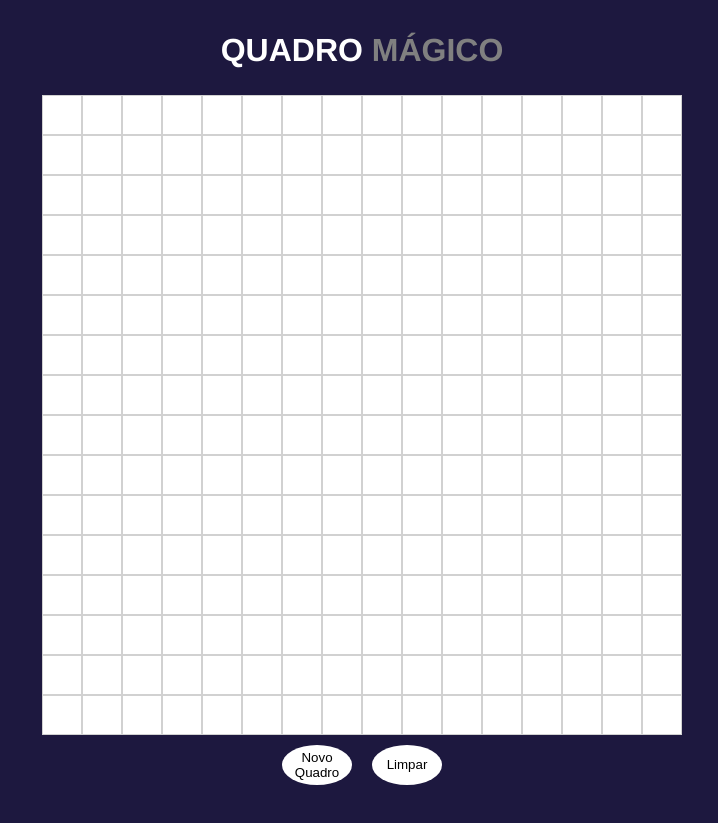
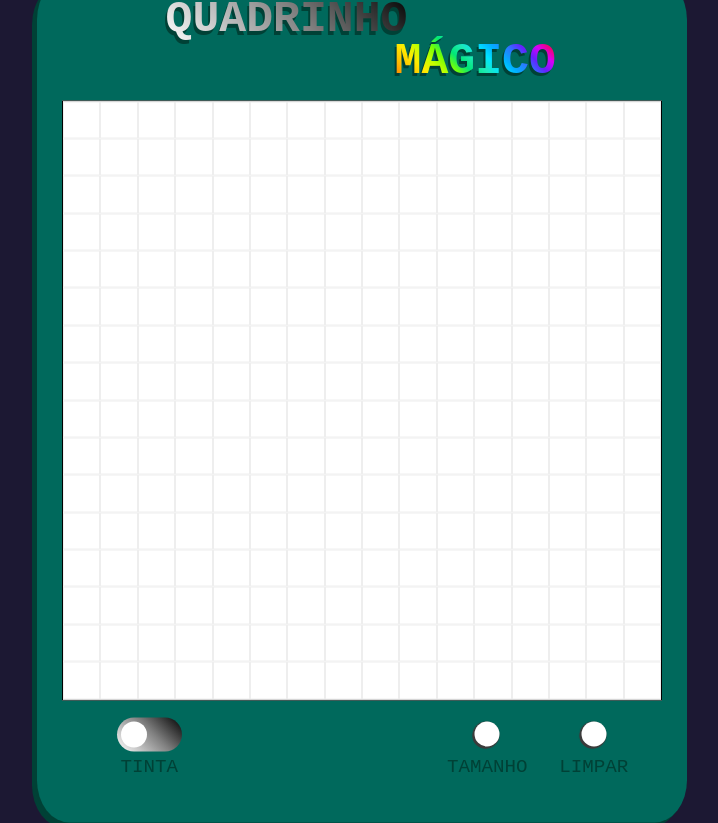
Before and after one commit to luizhbento/etch_a_sketch, a plain HTML site: page index.html in a window 1280 px wide. Shown: the whole page, without its empty margins (278-996 px from the left). Before the commit the page ends 800 px from the top, so only its background shows below. Drawn offline with Linux system fonts and the light colour scheme.

Commit message:
Finished Project

```diff
--- a/index.html
+++ b/index.html
@@ -4,21 +4,57 @@
     <meta charset="UTF-8" />
     <meta name="viewport" content="width=device-width, initial-scale=1.0" />
     <meta name="description" content="Quadrinho Mágico" />
-    <title>QUADRO MÁGICO</title>
+    <title>QUADRINHO MÁGICO</title>
     <link rel="stylesheet" href="./styles.css" />
   </head>
   <body>
-    <div class="container">
+    <!-- Exemplo de um quadrado responsivo. -->
+    <!-- <div class="test-square">
+      <div class="content">
+        <div class="box 1"></div>
+        <div class="box 2"></div>
+        <div class="box 3"></div>
+      </div>
+    </div> -->
+    <div class="board">
       <h1>
-        QUADRO
-        <span class="h1-cinza">MÁGICO</span>
+        <span class="gray-text">QUADRINHO</span>
+        <span class="rainbow-text">MÁGICO</span>
+        <span class="gray-text-back">QUADRINHO</span>
+        <span class="rainbow-text-back">MÁGICO</span>
       </h1>
-      <div class="grid-container"></div>
+      <div class="grid-square">
+        <div class="grid-container"></div>
+      </div>
       <div class="buttons">
-        <button id="new-board">Novo Quadro</button>
-        <button id="reset">Limpar</button>
+        <div></div>
+        <div></div>
+        <label class="switch">
+          <span class="button-text">TINTA</span>
+          <input type="checkbox" />
+          <span class="slider round"></span>
+        </label>
+        <div></div>
+        <div></div>
+        <div></div>
+        <div></div>
+        <div></div>
+        <div></div>
+        <div></div>
+        <div></div>
+        <div></div>
+        <div class="button-container">
+          <span class="button-text">TAMANHO</span>
+          <button id="new-board"></button>
+        </div>
+        <div class="button-container">
+          <span class="button-text">LIMPAR</span>
+          <button id="reset"></button>
+        </div>
+        <div></div>
       </div>
     </div>
-    <script src="./javascript.js"></script>
+
+    <script src="./script.js"></script>
   </body>
 </html>
--- a/javascript.js
+++ /dev/null
@@ -1,42 +0,0 @@
-//Creates a grid with rowQuantity rows and columns.
-const createBoard = (rowQuantity) => {
-  for (let i = 0; i < rowQuantity ** 2; i++) {
-    const gridItemAdd = document.createElement("div");
-    gridItemAdd.classList.add("grid-item");
-    gridContainer.appendChild(gridItemAdd);
-    gridItemAdd.style.width = `calc(100% / ${rowQuantity})`;
-    gridItemAdd.style.height = `calc(100% / ${rowQuantity})`;
-  }
-  const gridItens = document.querySelectorAll(".grid-item");
-  gridItens.forEach((gridItem) => {
-    gridItem.addEventListener("mouseover", () => {
-      gridItem.style.backgroundColor = "gray";
-    });
-  });
-};
-
-const gridContainer = document.querySelector(".grid-container");
-createBoard(16);
-
-const resetButton = document.querySelector("#reset");
-resetButton.addEventListener("click", () => {
-  const gridItens = document.querySelectorAll(".grid-item");
-  gridItens.forEach((gridItem) => {
-    gridItem.style.backgroundColor = "white";
-  });
-});
-
-const newBoardButton = document.querySelector("#new-board");
-newBoardButton.addEventListener("click", () => {
-  let newRowQuantity = prompt("Quantas linhas? (Máx 100)");
-  while (isNaN(newRowQuantity) || newRowQuantity < 1 || newRowQuantity > 100) {
-    newRowQuantity = prompt("Por favor, digite um número de 1 a 100.");
-  }
-  while (gridContainer.firstChild) {
-    gridContainer.removeChild(gridContainer.firstChild);
-  }
-  createBoard(newRowQuantity);
-  gridItens.forEach((gridItem) => {
-    gridItem.style.backgroundColor = "white";
-  });
-});
--- /dev/null
+++ b/script.js
@@ -0,0 +1,82 @@
+const gridContainer = document.querySelector(".grid-container");
+const resetButton = document.querySelector("#reset");
+const newBoardButton = document.querySelector("#new-board");
+const colorSelector = document.querySelector("input");
+let brush = "black";
+let boardSize = 16;
+let index = 0;
+let rainbow = [
+  "#ef3550",
+  "#f48fb1",
+  "#7e57c2",
+  "#2196f3",
+  "#26c6da",
+  "#43a047",
+  "#eeff41",
+  "#f9a825",
+  "#ff5722",
+];
+
+//Creates a grid with boardSize rows and columns.
+function createBoard(boardSize) {
+  for (let i = 0; i < boardSize ** 2; i++) {
+    const gridItemAdd = document.createElement("div");
+    gridItemAdd.classList.add("grid-item");
+    gridContainer.appendChild(gridItemAdd);
+    gridItemAdd.style.width = `calc(100% / ${boardSize})`;
+    gridItemAdd.style.height = `calc(100% / ${boardSize})`;
+  }
+  const gridItens = document.querySelectorAll(".grid-item");
+  gridItens.forEach((gridItem) => {
+    gridItem.addEventListener("mouseover", () => {
+      if (colorSelector.checked) {
+        gridItem.style.opacity = 1;
+        gridItem.style.backgroundColor = rainbow[index];
+        index++;
+        if (index === 9) {
+          index = 0;
+        }
+      } else {
+        if (
+          gridItem.style.backgroundColor !== "white" &&
+          gridItem.style.backgroundColor !== "black"
+        ) {
+          gridItem.style.opacity = 0;
+        }
+        gridItem.style.backgroundColor = "black";
+        gridItem.style.opacity = parseFloat(gridItem.style.opacity || 0) + 0.2;
+      }
+    });
+  });
+}
+
+//Reset all items color to white.
+function resetBoard() {
+  const gridItens = document.querySelectorAll(".grid-item");
+  gridItens.forEach((gridItem) => {
+    gridItem.style.backgroundColor = "white";
+  });
+}
+
+//Creates a new board with the user input number of rows.
+function newBoard() {
+  let answer = prompt("Quantas linhas? (Máx 100)");
+  if (answer) {
+    while (isNaN(answer) || answer < 1 || answer > 100) {
+      answer = prompt("Por favor, digite um número de 1 a 100.");
+    }
+    boardSize = answer;
+    while (gridContainer.firstChild) {
+      gridContainer.removeChild(gridContainer.firstChild);
+    }
+    createBoard(boardSize);
+    const gridItens = document.querySelectorAll(".grid-item");
+    gridItens.forEach((gridItem) => {
+      gridItem.style.backgroundColor = "white";
+    });
+  }
+}
+
+createBoard(boardSize);
+resetButton.addEventListener("click", resetBoard);
+newBoardButton.addEventListener("click", newBoard);
--- a/styles.css
+++ b/styles.css
@@ -1,62 +1,274 @@
 * {
+  --board-color: #00695c;
+  --board-shadow: #004136;
+  --button-color: white;
+  --background-color: #1c1833;
+  --fonts: "Courier New", monospace;
+  --grayscale: linear-gradient(45deg, white 0%, gray 55%, black 100%);
+  --rainbow: linear-gradient(
+    45deg,
+    #ff3d00,
+    #ff9100,
+    #ffc400,
+    #ffea00,
+    #c6ff00,
+    #76ff03,
+    #00e676,
+    #1de9b6,
+    #00e5ff,
+    #00b0ff,
+    #2979ff,
+    #651fff,
+    #d500f9,
+    #f50057,
+    #ff1744
+  );
+
   box-sizing: border-box;
-}
-
-body {
-  background-color: #1d183f;
-  height: 100vh;
-  width: 100vw;
   padding: 0;
   margin: 0;
 }
 
-.container {
-  width: 100%;
-  height: 100%;
-  display: flex;
-  flex-direction: column;
-  align-items: center;
-  justify-content: center;
+body {
+  background-color: var(--background-color);
+  width: 100vw;
+  height: 100vh;
+}
+
+.board {
+  max-width: 650px;
+  background-color: var(--board-color);
+  position: relative;
+  top: 50%;
+  transform: translate(0, -50%);
+  margin: auto;
+  border-radius: 5%;
+  box-shadow: -1px 1px var(--board-shadow), -2px 2px var(--board-shadow),
+    -4px 4px var(--board-shadow), -3px 3px var(--board-shadow),
+    -5px 5px var(--board-shadow);
+
+  &::after {
+    content: "";
+    padding-top: 130%;
+    display: block;
+  }
+}
+
+.grid-square {
+  position: absolute;
+  width: 600px;
+  border: 1px solid black;
+  top: 50%;
+  left: 50%;
+  transform: translate(-50%, -50%);
+  background-color: white;
+
+  .grid-container {
+    height: 100%;
+    width: 100%;
+    position: absolute;
+    display: flex;
+    flex-wrap: wrap;
+    justify-content: space-evenly;
+    align-content: space-evenly;
+  }
+
+  &::after {
+    content: "";
+    padding-top: 100%;
+    display: block;
+  }
 }
 
 h1 {
-  font-family: Helvetica, sans-serif;
-  max-height: calc(100vh * 0.1);
-  padding: 5px;
-  color: white;
+  font-family: var(--fonts);
+  font-size: 2.8rem;
+  position: absolute;
+  width: 650px;
+  height: 125px;
+  & .gray-text {
+    position: absolute;
+    top: 33%;
+    left: 57%;
+    transform: translate(-100%, -50%);
+    background-image: var(--grayscale);
+    -webkit-background-clip: text;
+    -moz-background-clip: text;
+    background-clip: text;
+    color: transparent;
+    z-index: 1;
+  }
+  & .rainbow-text {
+    position: absolute;
+    top: 66%;
+    left: 55%;
+    transform: translate(0, -50%);
+    background-image: var(--rainbow);
+    -webkit-background-clip: text;
+    -moz-background-clip: text;
+    background-clip: text;
+    color: transparent;
+    z-index: 1;
+  }
+  & .gray-text-back {
+    position: absolute;
+    top: 36%;
+    left: 56.7%;
+    transform: translate(-100%, -50%);
+    color: var(--board-shadow);
+  }
+  & .rainbow-text-back {
+    position: absolute;
+    top: 69%;
+    left: 54.7%;
+    transform: translate(0, -50%);
+    color: var(--board-shadow);
+  }
 }
 
-.h1-cinza {
-  color: gray;
+.grid-item {
+  border: 1px solid rgb(238, 238, 238);
+  background-color: #fff;
+}
+
+.buttons {
+  position: absolute;
+  bottom: 5%;
+  width: 100%;
+  height: calc((1 / 1.3) * 10%);
+  display: flex;
+  justify-content: space-evenly;
+}
+
+.switch {
+  position: relative;
+  width: 10%;
+  height: 100%;
+
+  input {
+    opacity: 0;
+    width: 0;
+    height: 0;
+  }
+}
+
+.button-container {
+  position: relative;
+  width: 12.3%;
+  height: 100%;
 }
 
 button {
-  max-height: calc(100vh * 0.05);
-  height: 40px;
-  width: 70px;
+  cursor: pointer;
+  height: 38.5%;
+  width: 31.3%;
+  position: absolute;
   border: none;
-  background-color: white;
-  border-radius: 88%;
+  left: 50%;
+  top: 10%;
+  box-shadow: -2px 2px rgb(59, 59, 59), -1px 1px 1px 1px rgb(59, 59, 59);
+  transform: translate(-50%, 0);
+  background-color: var(--button-color);
+  border-radius: 100%;
   color: black;
-  margin: 10px;
 }
 
-.buttons {
-  display: flex;
+.button-text {
+  font-family: var(--fonts);
+  font-size: 1.2rem;
+  color: var(--board-shadow);
+  position: absolute;
+  transform: translate(-50%, 0);
+  bottom: 5%;
+  left: 50%;
 }
 
-.grid-container {
-  max-width: calc(100vh * 0.8);
-  max-height: calc(100vw * 0.8);
-  width: 80%;
-  height: 80%;
-  display: flex;
-  flex-wrap: wrap;
-  align-items: center;
+.slider {
+  position: absolute;
+  cursor: pointer;
+  height: 52.31%;
+  top: 30%;
+  transform: translate(0, -50%);
+  left: 0;
+  right: 0;
+  bottom: 0;
+  background: var(--grayscale);
+  -webkit-transition: 0.4s;
+  transition: 0.4s;
+  border-radius: 34px;
+
+  &::before {
+    position: absolute;
+    content: "";
+    height: 76.47%;
+    width: 40%;
+    left: 6.15%;
+    bottom: 11.76%;
+    background-color: white;
+    -webkit-transition: 0.4s;
+    transition: 0.4s;
+    border-radius: 34px;
+  }
 }
 
-.grid-item {
-  aspect-ratio: 1 / 1;
-  border: 1px solid rgb(209, 209, 209);
-  background-color: #fff;
+input:checked + .slider {
+  border: 1px solid rgba(255, 255, 255, 0.3);
+  background: var(--rainbow);
+
+  &::before {
+    -webkit-transform: translateX(120.15%);
+    -ms-transform: translateX(120.15%);
+    transform: translateX(120.15%);
+  }
 }
+
+@media only screen and (max-width: 670px) {
+  .board {
+    width: 350px;
+  }
+  .grid-square {
+    width: 320px;
+  }
+  h1 {
+    width: 350px;
+    height: 75px;
+    font-size: 1.4rem;
+  }
+  .button-text {
+    font-size: 0.8rem;
+  }
+}
+
+/* Configuration of a Square element with flex inside it.*/
+/*
+.test-square {
+  max-width: 500px;
+  position: relative;
+  top: 50%;
+  transform: translate(0, -50%);
+  background-color: red;
+  margin: auto;
+  text-align: center;
+
+  .content {
+    position: absolute;
+    width: 100%;
+    height: 100%;
+    display: flex;
+    flex-wrap: wrap;
+    justify-content: space-evenly;
+    align-content: space-evenly;
+  }
+
+  &::after {
+    content: "";
+    display: block;
+    padding-top: 100%;
+  }
+}
+
+.box {
+  height: 45%;
+  width: 45%;
+  background-color: white;
+}*/
```
